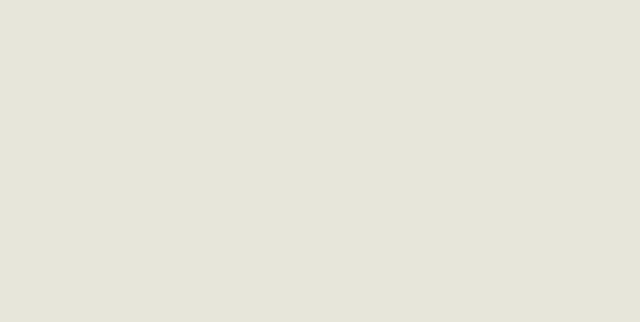
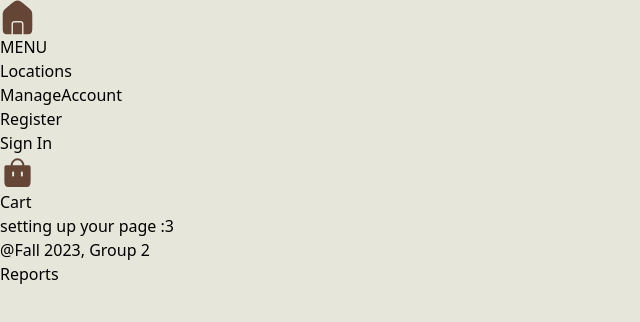
Before and after one commit to ujwal2003/DB-Team02-WebApp, a React (Vite) app in the folder client/: page /InterestingReports in a window 1280 px wide. Before the commit this address had no page. Shown: the top 322 px of the page, without its empty margins (0-640 px from the left). Built offline with nearby package versions, Linux system fonts and the light colour scheme.

Commit message:
starting on interesting reports page

```diff
--- a/client/src/App.jsx
+++ b/client/src/App.jsx
@@ -15,6 +15,7 @@ import Membership from "./pages/Membership";
 import Checkout from "./pages/Checkout";
 import Locations from "./pages/Locations";
 import OrderHistory from "./pages/OrderHistory";
+import InterestingReports from "./pages/InterestingReports";
 import { OrderProvider } from './context/OrderContext';
 import { UserProvider } from "./context/UserContext";
 import './App.css';
@@ -41,6 +42,7 @@ function App() {
         <Route path="/Checkout" element={<Checkout/>}/>
         <Route path="/Locations" element={<Locations/>}></Route>
         <Route path="/OrderHistory" element={<OrderHistory/>}></Route>
+        <Route path="/InterestingReports" element={<InterestingReports/>}></Route>
       </Route>
     </Routes>
     </OrderProvider>
--- a/client/src/components/Footer.jsx
+++ b/client/src/components/Footer.jsx
@@ -6,7 +6,7 @@ function Footer() {
       <div className="container mx-auto">
         <div className="flex justify-between">
           <p>@Fall 2023, Group 2</p>
-          <Link to="/reports" className="text-white">Reports</Link>
+          <Link to="/InterestingReports" className="text-white">Reports</Link>
         </div>
       </div>
     </footer>
--- /dev/null
+++ b/client/src/pages/InterestingReports.jsx
@@ -0,0 +1,8 @@
+import HeroImage from "../assets/HeroImage.png";
+import { Link } from "react-router-dom";
+function InterestingReports(){
+    return(
+        <h1>setting up your page :3</h1>
+    );
+}
+export default InterestingReports;
```
